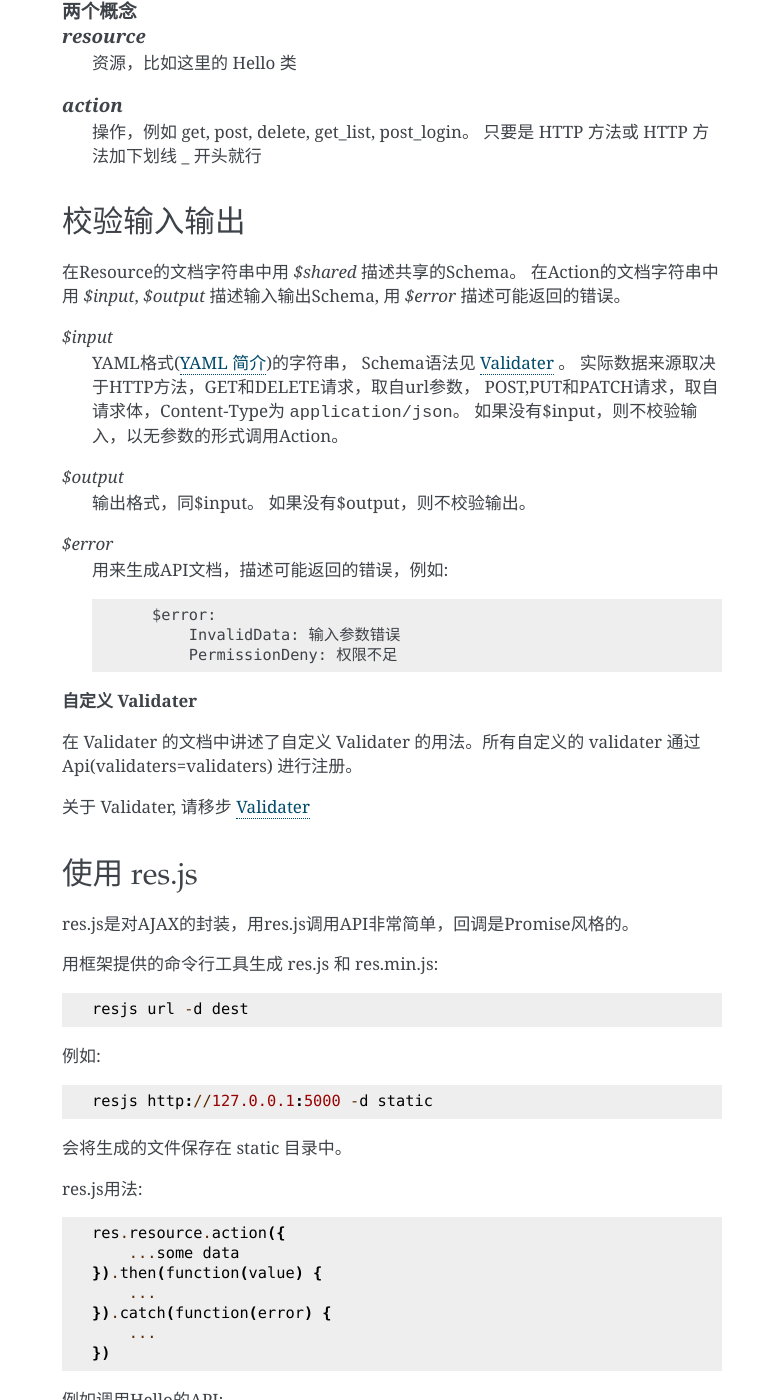
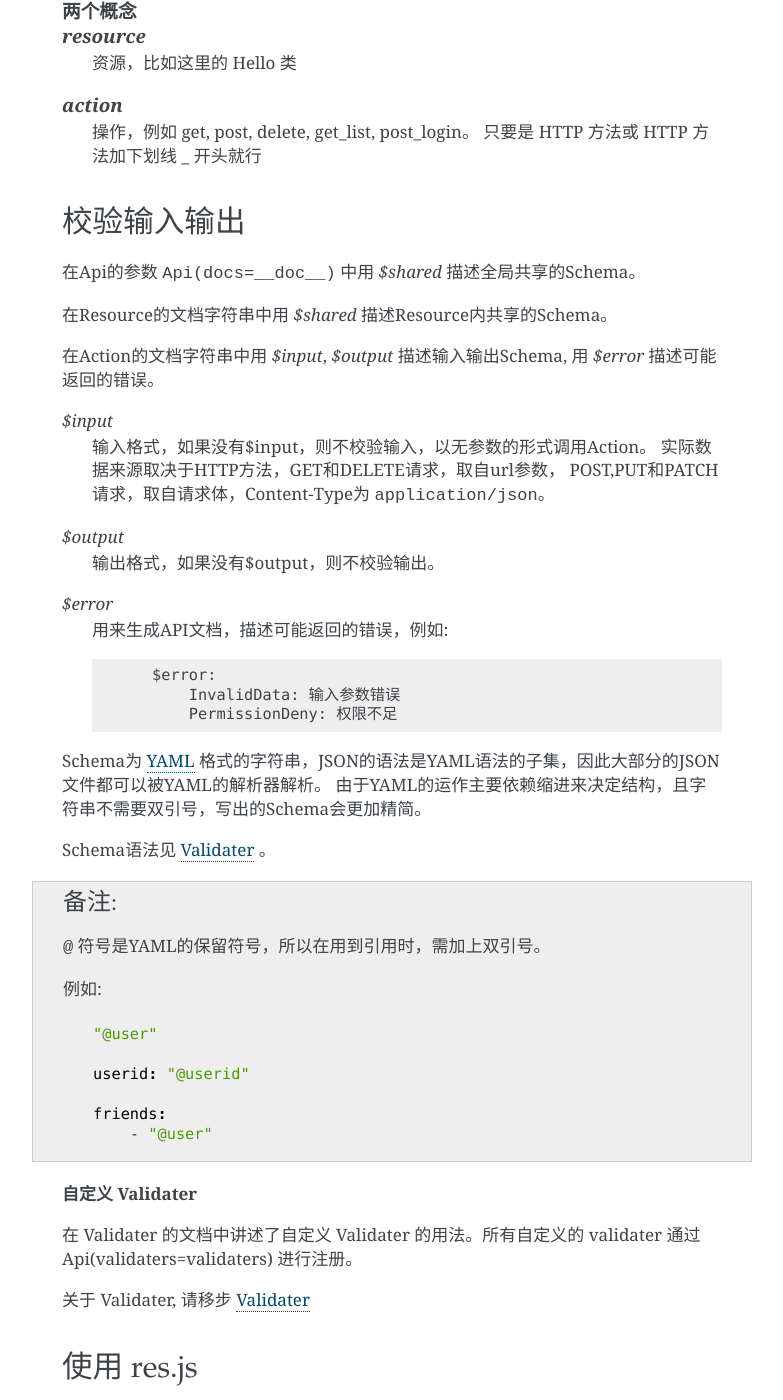
Before and after one commit to guyskk/flask-restaction, a Sphinx documentation site: the page built from docs/source/quickstart.rst, in a window 1280 px wide and 1400 px high, scrolled down 1365 px. Shown: the whole window, without its empty margins (358-1141 px from the left). Built offline with Sphinx 7.4.7, drawn with Linux system fonts in a browser that asks for light colours.

```diff
--- a/docs/source/quickstart.rst
+++ b/docs/source/quickstart.rst
@@ -82,19 +82,19 @@
 校验输入输出
 -------------------
 
-在Resource的文档字符串中用 *$shared* 描述共享的Schema。
+在Api的参数 ``Api(docs=__doc__)`` 中用 *$shared* 描述全局共享的Schema。
+
+在Resource的文档字符串中用 *$shared* 描述Resource内共享的Schema。
+
 在Action的文档字符串中用 *$input*, *$output* 描述输入输出Schema, 用 *$error* 描述可能返回的错误。
 
 *$input*
-    YAML格式(`YAML 简介 <http://www.mutouxiaogui.cn/blog/?p=357>`_)的字符串，
-    Schema语法见 `Validater <https://github.com/guyskk/validater>`_ 。
+    输入格式，如果没有$input，则不校验输入，以无参数的形式调用Action。
     实际数据来源取决于HTTP方法，GET和DELETE请求，取自url参数，
     POST,PUT和PATCH请求，取自请求体，Content-Type为 ``application/json``。
-    如果没有$input，则不校验输入，以无参数的形式调用Action。
 
 *$output*
-    输出格式，同$input。
-    如果没有$output，则不校验输出。
+    输出格式，如果没有$output，则不校验输出。
 
 *$error*
     用来生成API文档，描述可能返回的错误，例如::
@@ -102,6 +102,24 @@
         $error:
             InvalidData: 输入参数错误
             PermissionDeny: 权限不足
+
+Schema为 `YAML <https://zh.wikipedia.org/wiki/YAML>`_ 格式的字符串，JSON的语法是YAML语法的子集，因此大部分的JSON文件都可以被YAML的解析器解析。
+由于YAML的运作主要依赖缩进来决定结构，且字符串不需要双引号，写出的Schema会更加精简。
+
+Schema语法见 `Validater <https://github.com/guyskk/validater>`_ 。
+
+.. Note::
+
+    ``@`` 符号是YAML的保留符号，所以在用到引用时，需加上双引号。
+
+    例如::
+
+        "@user"
+
+        userid: "@userid"
+
+        friends:
+            - "@user"
 
 **自定义 Validater**
 
```
Also changed, not shown: 3 other files.
